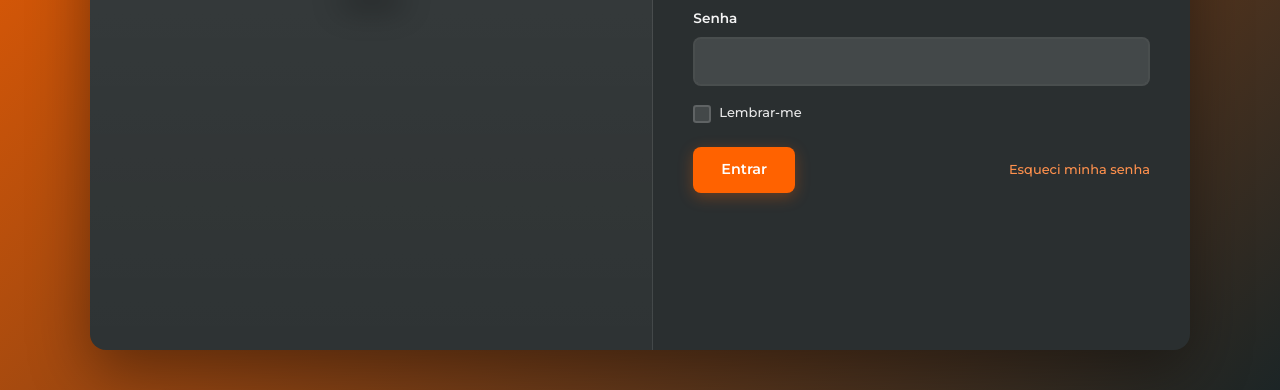
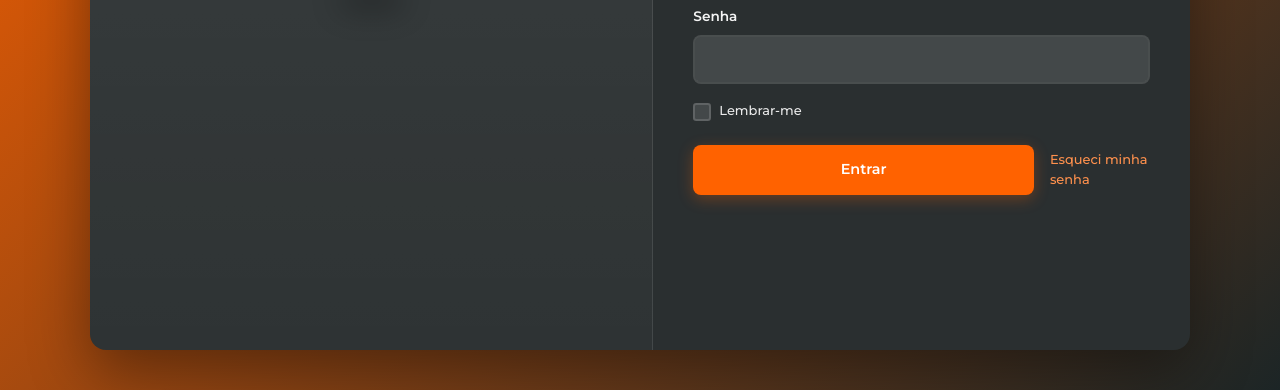
Before and after one commit to emersonevq/evoquefitness, a Flask app: page /auth/login in a window 1280 px wide. Shown: the part 410-800 px from the top of the page. Run offline with Flask 3, Linux system fonts and the light colour scheme; data that the repository does not hold is empty; some libraries are stand-ins or nearby versions.

Commit message:
completionId: cgen-a21f358d5c754c14887107dc0eb5cb31
cgen-a21f358d5c754c14887107dc0eb5cb31

```diff
--- a/auth/templates/login.html
+++ b/auth/templates/login.html
@@ -42,6 +42,8 @@
     .form-actions a:hover{color:var(--light-color);text-decoration:underline}
     .alert{padding:12px 16px;border-radius:8px;margin-bottom:20px;font-size:0.95rem}
     .alert-danger{background-color:rgba(220,53,69,0.15);border:1px solid rgba(220,53,69,0.3);color:#ff6b6b}
+    form{width:100%}
+    form .btn-primary{width:100%;padding:14px 28px}
     @media(max-width:991px){
       .media-panel{display:none;border-right:none}
       .auth-card{flex-direction:column;height:auto;max-height:none}
```
